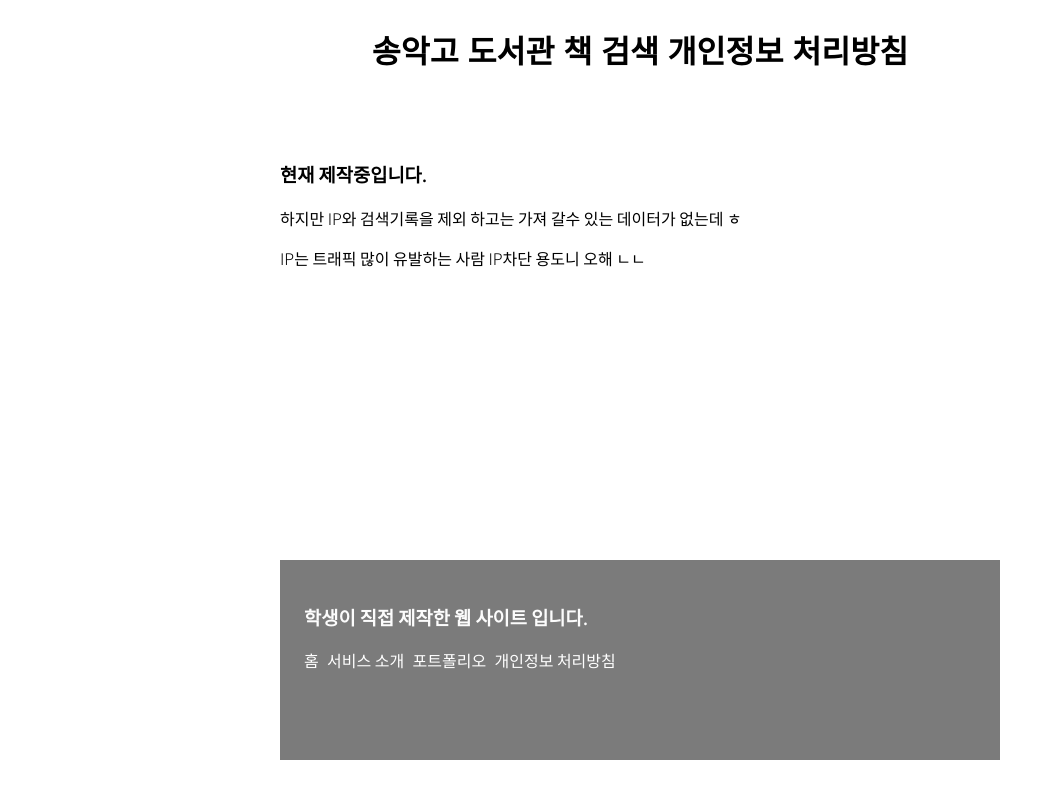
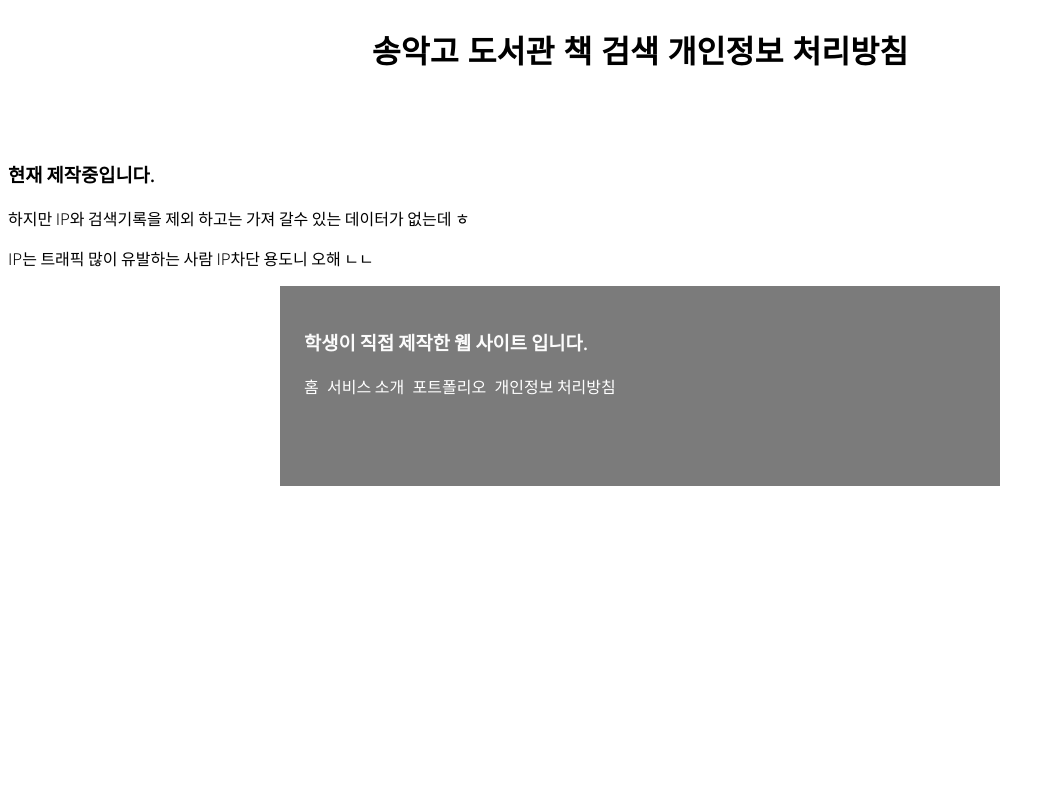
Before and after one commit to yoomin1122/schoolsearch, a Flask app: page /privacy in a window 1280 px wide. Shown: the whole page, without its empty margins (0-1054 px from the left). Run offline with Flask 3, Linux system fonts and the light colour scheme; parts of the project's set-up code (start-up, migrations or seed data) failed here and were passed over; some web fonts are replaced.

Commit message:
Update privacy.html

```diff
--- a/templates/privacy.html
+++ b/templates/privacy.html
@@ -31,7 +31,7 @@
     <header class="title_box">
       <a href="/"><h2>송악고 도서관 책 검색 개인정보 처리방침</h2></a>
     </header>
-    <div class="main_box">
+    <div class="main_box_index">
       <h3>현재 제작중입니다.</h3>
       <p>
         하지만 IP와 검색기록을 제외 하고는 가져 갈수 있는 데이터가 없는데 ㅎ
```
